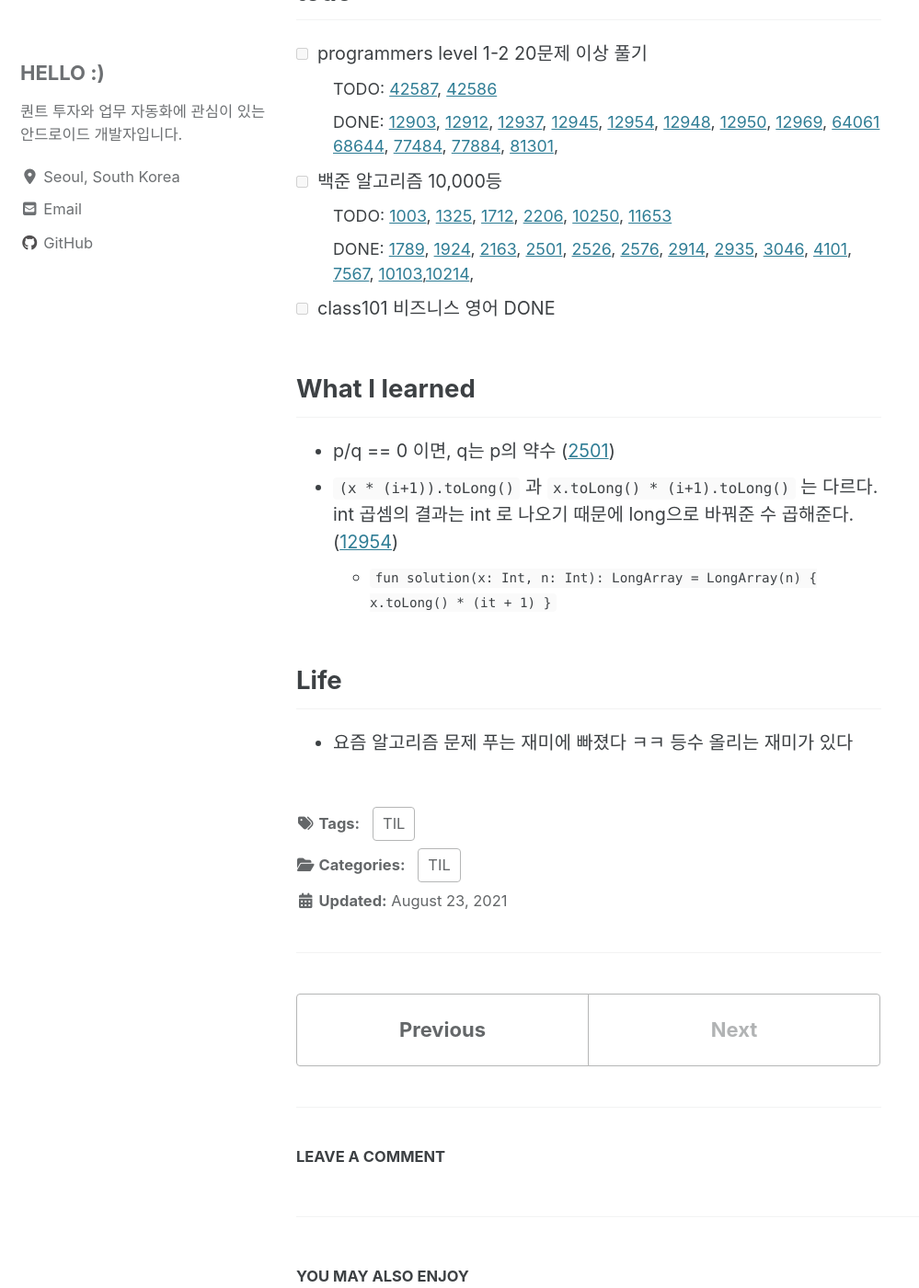
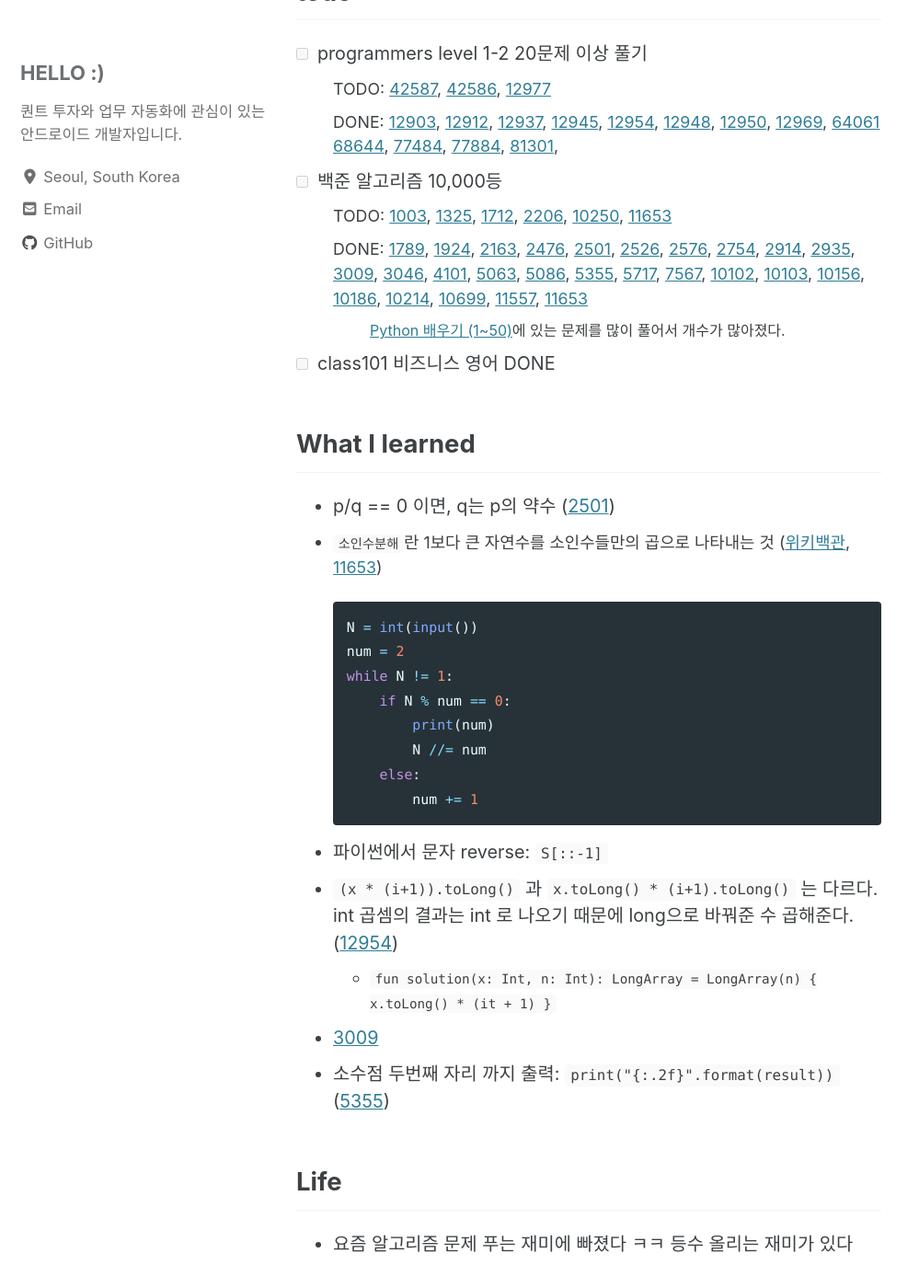
Before and after one commit to dev-eunji/dev-eunji.github.io, a Jekyll site: the page built from _posts/til/2021-08-23-TIL.md, in a window 1280 px wide and 1400 px high, scrolled down 243 px. Shown: the whole window at 92% size, without its empty margins (0-999 px from the left). Built offline with Jekyll 4.4.1, drawn with Linux system fonts in a browser that asks for light colours; cached includes are drawn as plain includes; nearby versions of some CDN libraries; comment, search, counter and statistics services are not loaded.

Commit message:
[TIL] 20210824

````diff
--- a/_posts/til/2021-08-23-TIL.md
+++ b/_posts/til/2021-08-23-TIL.md
@@ -10,18 +10,35 @@ comments: true
 ## todo
 
 - [ ] programmers level 1-2 20문제 이상 풀기
-  - TODO: [42587](https://programmers.co.kr/learn/courses/30/lessons/42587), [42586](https://programmers.co.kr/learn/courses/30/lessons/42586)
+  - TODO: [42587](https://programmers.co.kr/learn/courses/30/lessons/42587), [42586](https://programmers.co.kr/learn/courses/30/lessons/42586), [12977](https://programmers.co.kr/learn/courses/30/lessons/12977)
   - DONE: [12903](https://programmers.co.kr/learn/courses/30/lessons/12903), [12912](https://programmers.co.kr/learn/courses/30/lessons/12912), [12937](https://programmers.co.kr/learn/courses/30/lessons/12937), [12945](https://programmers.co.kr/learn/courses/30/lessons/12945), [12954](https://programmers.co.kr/learn/courses/30/lessons/12954), [12948](https://programmers.co.kr/learn/courses/30/lessons/12948), [12950](https://programmers.co.kr/learn/courses/30/lessons/12950), [12969](https://programmers.co.kr/learn/courses/30/lessons/12969), [64061](https://programmers.co.kr/learn/courses/30/lessons/64061) [68644](https://programmers.co.kr/learn/courses/30/lessons/68644), [77484](https://programmers.co.kr/learn/courses/30/lessons/77484), [77884](https://programmers.co.kr/learn/courses/30/lessons/77884), [81301](https://programmers.co.kr/learn/courses/30/lessons/81301),
 - [ ] 백준 알고리즘 10,000등
   - TODO: [1003](https://www.acmicpc.net/problem/1003), [1325](https://www.acmicpc.net/problem/1325), [1712](https://www.acmicpc.net/problem/1712), [2206](https://www.acmicpc.net/problem/2206), [10250](https://www.acmicpc.net/problem/10250), [11653](https://www.acmicpc.net/problem/11653)
-  - DONE: [1789](https://www.acmicpc.net/problem/1789), [1924](https://www.acmicpc.net/problem/1924), [2163](https://www.acmicpc.net/problem/2163), [2501](https://www.acmicpc.net/problem/2501), [2526](https://www.acmicpc.net/problem/2526), [2576](https://www.acmicpc.net/problem/2576), [2914](https://www.acmicpc.net/problem/2914), [2935](https://www.acmicpc.net/problem/2935), [3046](https://www.acmicpc.net/problem/3046), [4101](https://www.acmicpc.net/problem/4101), [7567](https://www.acmicpc.net/problem/7567), [10103](https://www.acmicpc.net/problem/10103),[10214](https://www.acmicpc.net/problem/10214),
+  - DONE: [1789](https://www.acmicpc.net/problem/1789), [1924](https://www.acmicpc.net/problem/1924), [2163](https://www.acmicpc.net/problem/2163), [2476](https://www.acmicpc.net/problem/2476), [2501](https://www.acmicpc.net/problem/2501), [2526](https://www.acmicpc.net/problem/2526), [2576](https://www.acmicpc.net/problem/2576), [2754](https://www.acmicpc.net/problem/2754), [2914](https://www.acmicpc.net/problem/2914), [2935](https://www.acmicpc.net/problem/2935), [3009](https://www.acmicpc.net/problem/3009), [3046](https://www.acmicpc.net/problem/3046), [4101](https://www.acmicpc.net/problem/4101), [5063](https://www.acmicpc.net/problem/5063), [5086](https://www.acmicpc.net/problem/5086), [5355](https://www.acmicpc.net/problem/5355), [5717](https://www.acmicpc.net/problem/5717), [7567](https://www.acmicpc.net/problem/7567), [10102](https://www.acmicpc.net/problem/10102), [10103](https://www.acmicpc.net/problem/10103), [10156](https://www.acmicpc.net/problem/10156), [10186](https://www.acmicpc.net/problem/10186), [10214](https://www.acmicpc.net/problem/10214), [10699](https://www.acmicpc.net/problem/10699), [11557](https://www.acmicpc.net/problem/11557), [11653](https://www.acmicpc.net/problem/11653)
+    - [Python 배우기 (1~50)](https://www.acmicpc.net/workbook/view/459)에 있는 문제를 많이 풀어서 개수가 많아졌다.
 - [ ] class101 비즈니스 영어 DONE
 
 ## What I learned
 
 - p/q == 0 이면, q는 p의 약수 ([2501](https://www.acmicpc.net/problem/2501))
+- `소인수분해`란 1보다 큰 자연수를 소인수들만의 곱으로 나타내는 것 ([위키백관](https://ko.wikipedia.org/wiki/소인수분해), [11653](https://www.acmicpc.net/problem/11653))
+
+  ```python
+  N = int(input())
+  num = 2
+  while N != 1:
+      if N % num == 0:
+          print(num)
+          N //= num
+      else:
+          num += 1
+  ```
+
+- 파이썬에서 문자 reverse: `S[::-1]`
 - `(x * (i+1)).toLong()` 과 `x.toLong() * (i+1).toLong()` 는 다르다. int 곱셈의 결과는 int 로 나오기 때문에 long으로 바꿔준 수 곱해준다.([12954](https://programmers.co.kr/learn/courses/30/lessons/12954))
   - `fun solution(x: Int, n: Int): LongArray = LongArray(n) { x.toLong() * (it + 1) }`
+- [3009](https://www.acmicpc.net/problem/3009)
+- 소수점 두번째 자리 까지 출력: `print("{:.2f}".format(result))` ([5355](https://www.acmicpc.net/problem/5355))
 
 ## Life
 
````
